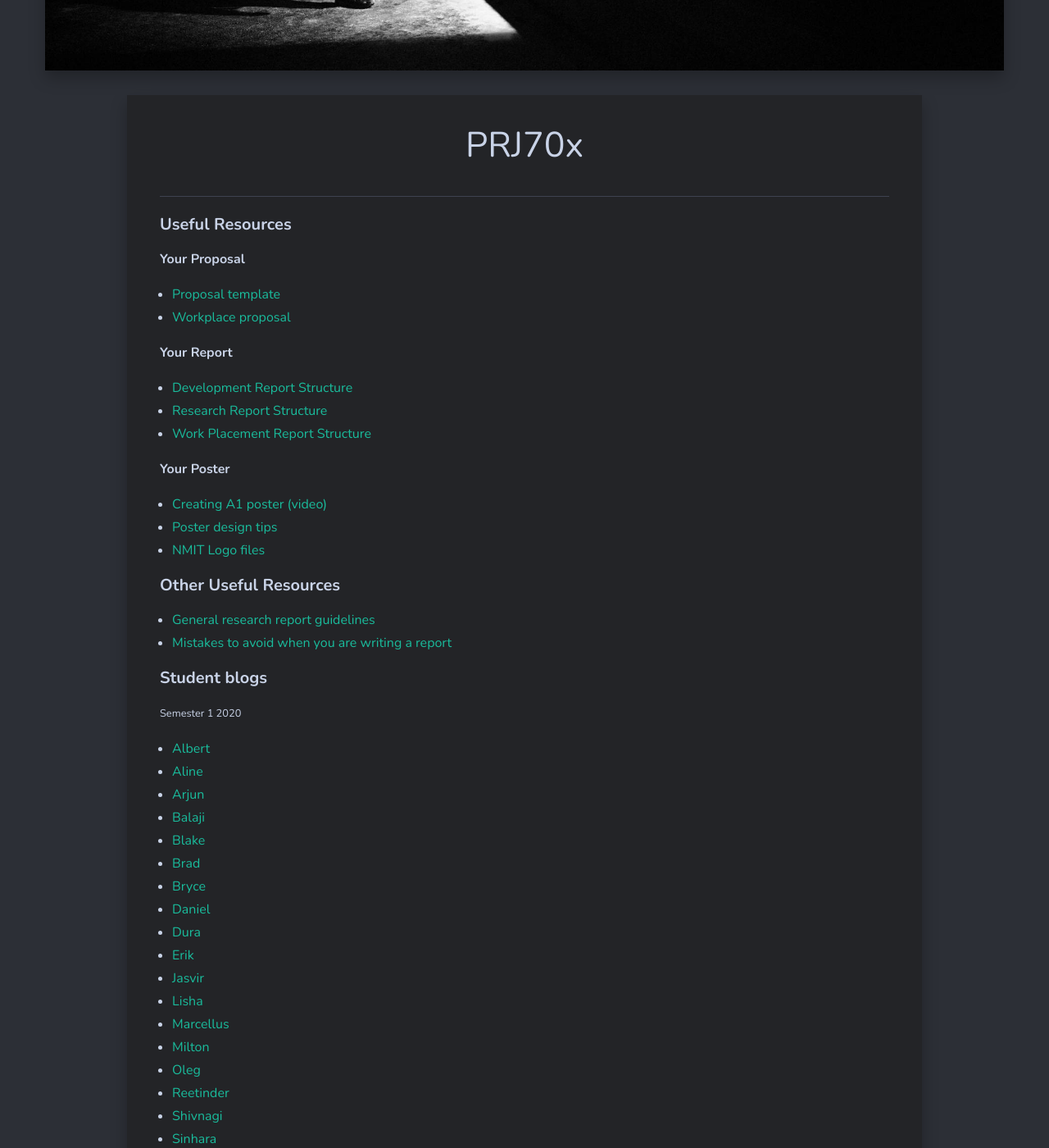
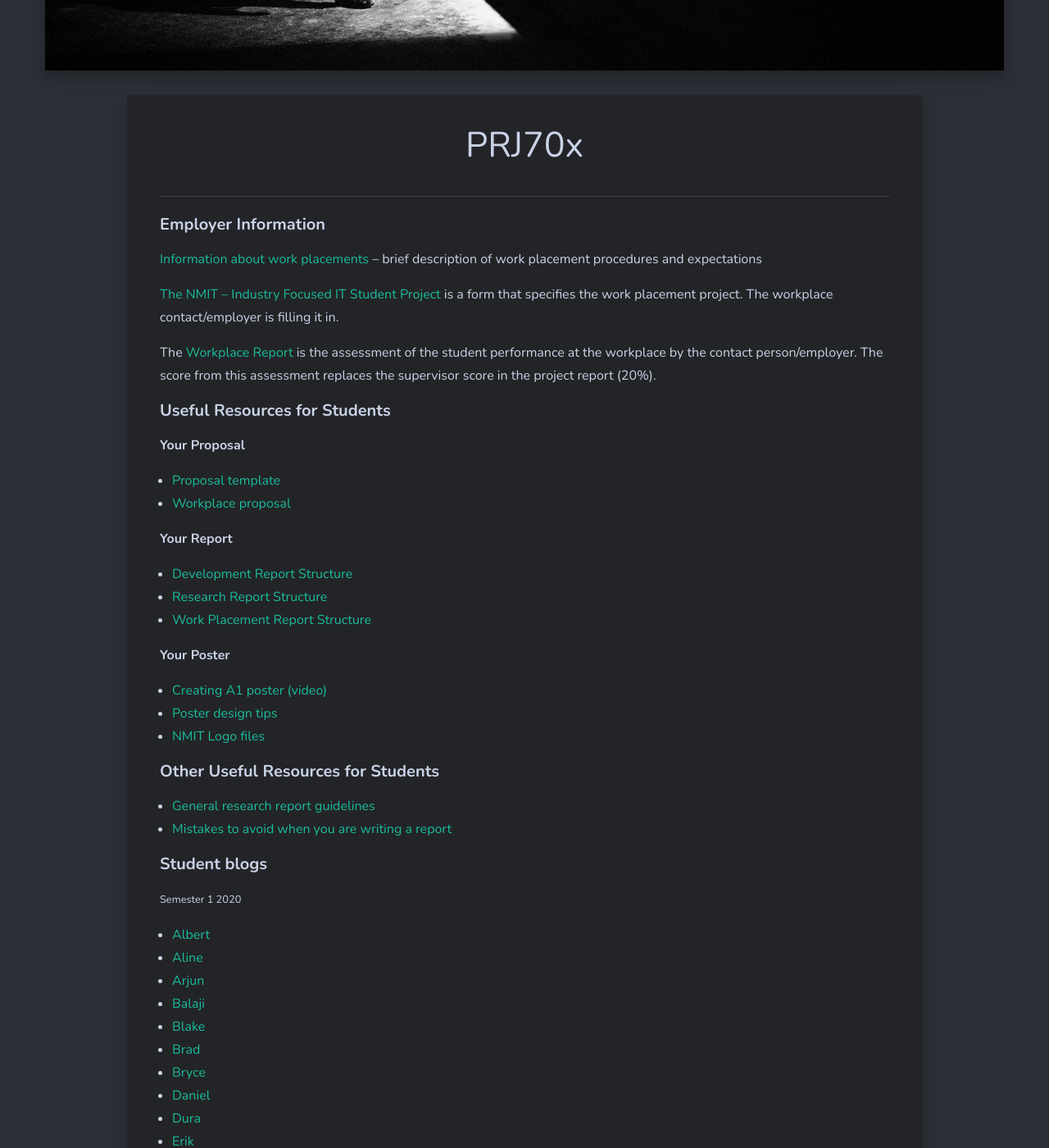
Before and after one commit to larsoliverdam/nmit, a Jekyll site: the page built from _pages/PRJ70x.md, in a window 1280 px wide and 1400 px high, scrolled down 609 px. Shown: the whole window at 82% size. Built offline with Jekyll 4.4.1, drawn with Linux system fonts in a browser that asks for light colours; nearby versions of some CDN libraries; comment, search, counter and statistics services are not loaded.

Commit message:
PRJ70x added general links

```diff
--- a/_pages/PRJ70x.md
+++ b/_pages/PRJ70x.md
@@ -4,8 +4,15 @@ title: PRJ70x
 permalink: /PRJ70x/
 image: 01.jpg
 ---
+#### Employer Information
 
-#### Useful Resources
+[Information about work placements](https://docs.google.com/document/d/14qwiR31bcNPN71qNiiP12vGPh1oDoaAcJSpzzCGkW34/edit?usp=sharing) – brief description of work placement procedures and expectations
+
+[The NMIT – Industry Focused IT Student Project](https://docs.google.com/document/d/1JICsHf8kkRXh4fAFaPI7MvCKorE0wetjXzyoQVyGYik/edit?usp=sharing) is a form that specifies the work placement project. The workplace contact/employer is filling it in.
+
+The [Workplace Report](https://docs.google.com/document/d/1Vgzhd4G7COfXxTR9axB9eC9zQRsy6oc27GhJoz8oIro/edit?usp=sharing) is the assessment of the student performance at the workplace by the contact person/employer. The score from this assessment replaces the supervisor score in the project report (20%).
+
+#### Useful Resources for Students
 
 **Your Proposal**
 
@@ -24,7 +31,7 @@ image: 01.jpg
 * [Poster design tips](http://lti.lse.ac.uk/poster-design-tips-2/)
 * [NMIT Logo files](https://ecampus.nmit.ac.nz/moodle/mod/resource/view.php?id=625225)
 
-#### Other Useful Resources
+#### Other Useful Resources for Students
 
 * [General research report guidelines](https://docs.google.com/document/d/1aMXOKx8RN5_uqy3r2zzk6uZBD0uvTB3YHiH1DM4ljW0/edit?usp=sharing)
 * [Mistakes to avoid when you are writing a report](https://researchwhisperer.org/2013/10/22/scientific-writing-mistakes/)
```
